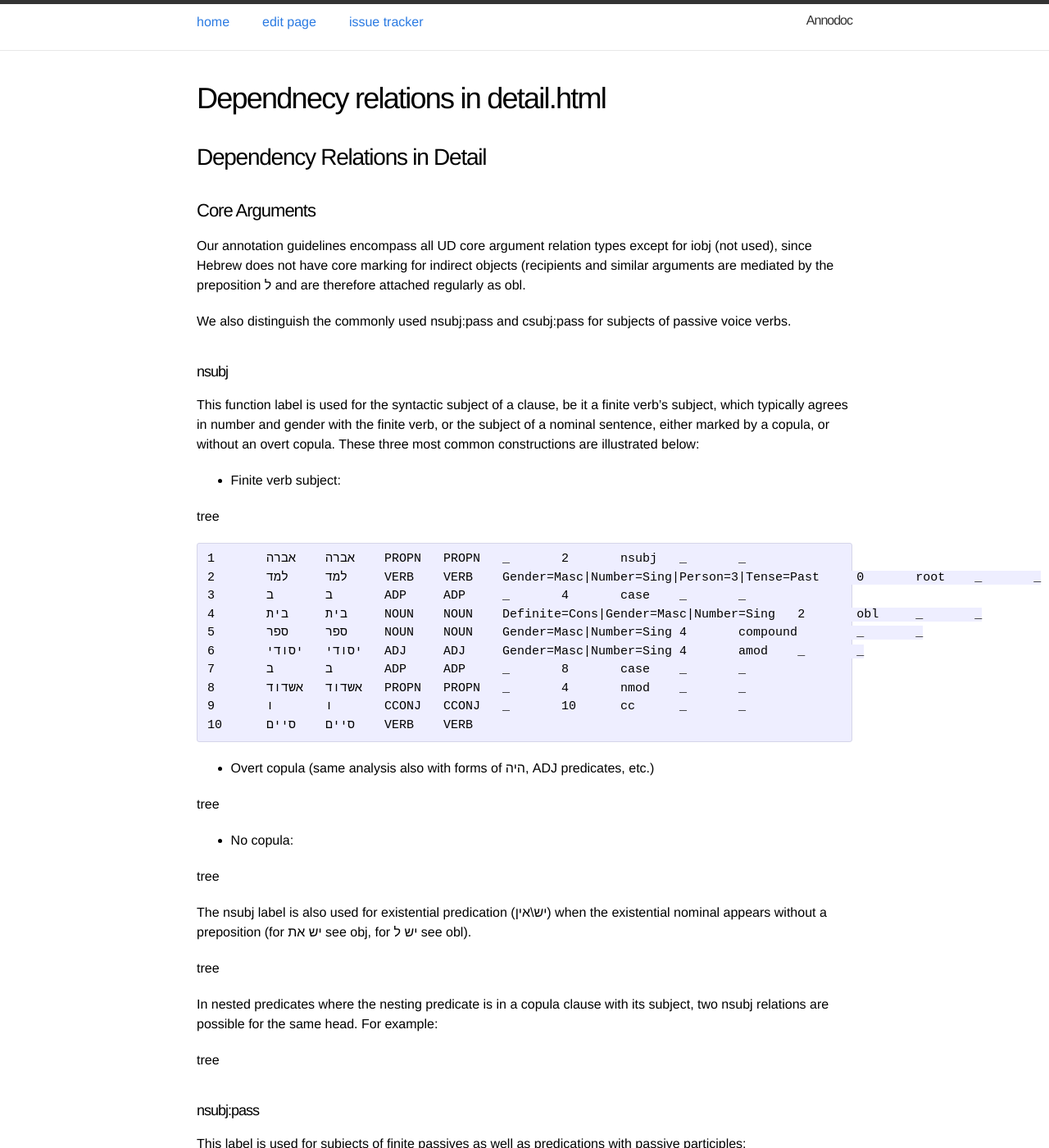
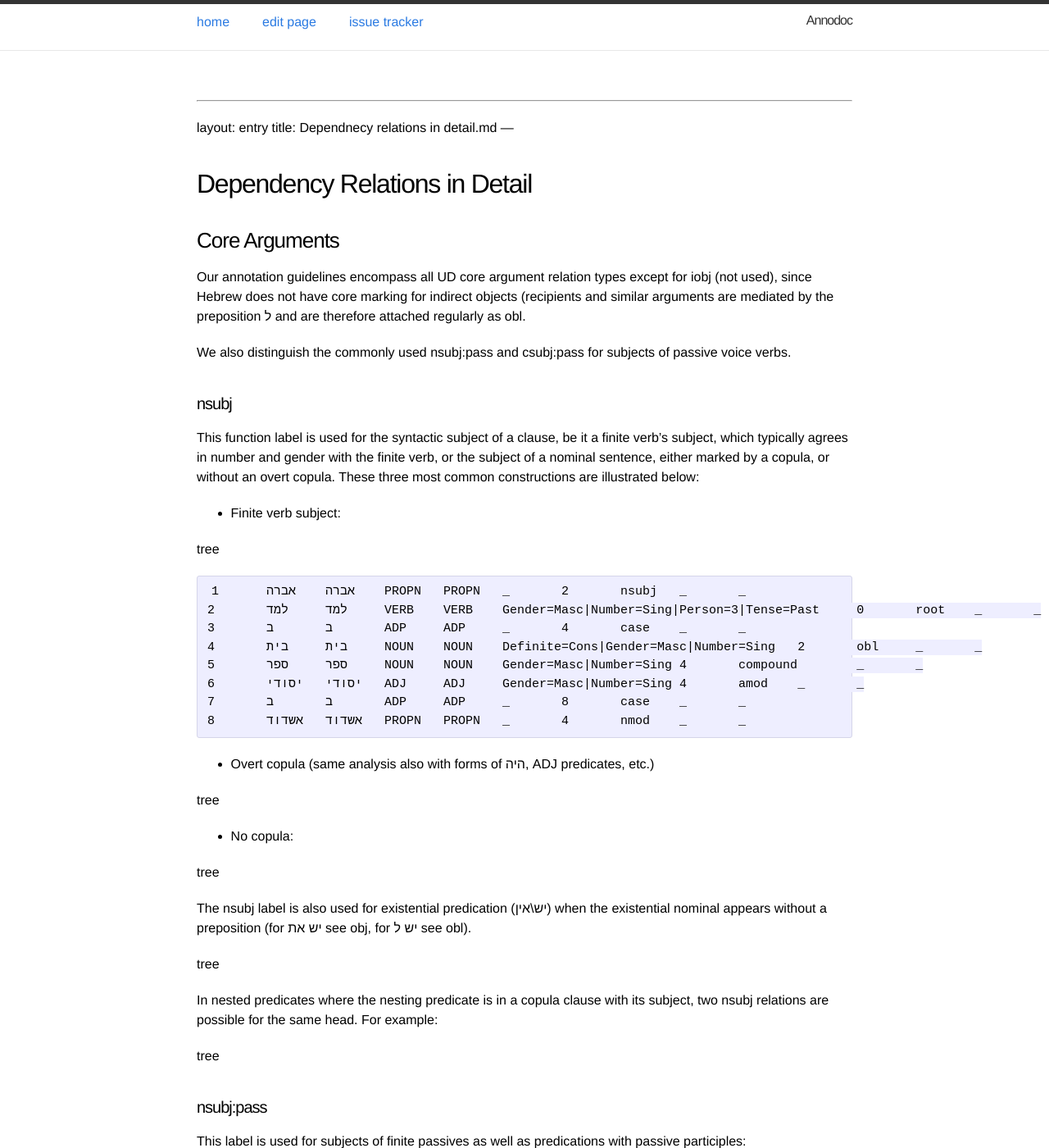
Before and after one commit to IAHLT/heb-ud-gudielines, a Jekyll site: the page built from Dependnecy relations in detail.md, in a window 1280 px wide and 1400 px high. Shown: the whole window at 82% size. Built offline with Jekyll 4.4.1, drawn with Linux system fonts in a browser that asks for light colours; our own code applies the rules of GitHub Pages for plain Markdown files.

Commit message:
Update Dependnecy relations in detail.md

```diff
--- a/Dependnecy relations in detail.md
+++ b/Dependnecy relations in detail.md
@@ -1,6 +1,8 @@
+
+
 ---
 layout: entry
-title: Dependnecy relations in detail.html
+title: Dependnecy relations in detail.md
 ---
 
 
@@ -27,8 +29,6 @@ tree
 6	יסודי	יסודי	ADJ	ADJ	Gender=Masc|Number=Sing	4	amod	_	_
 7	ב	ב	ADP	ADP	_	8	case	_	_
 8	אשדוד	אשדוד	PROPN	PROPN	_	4	nmod	_	_
-9	ו	ו	CCONJ	CCONJ	_	10	cc	_	_
-10	סיים	סיים	VERB	VERB
 ~~~
 
 -	Overt copula (same analysis also with forms of היה, ADJ predicates, etc.)
```
